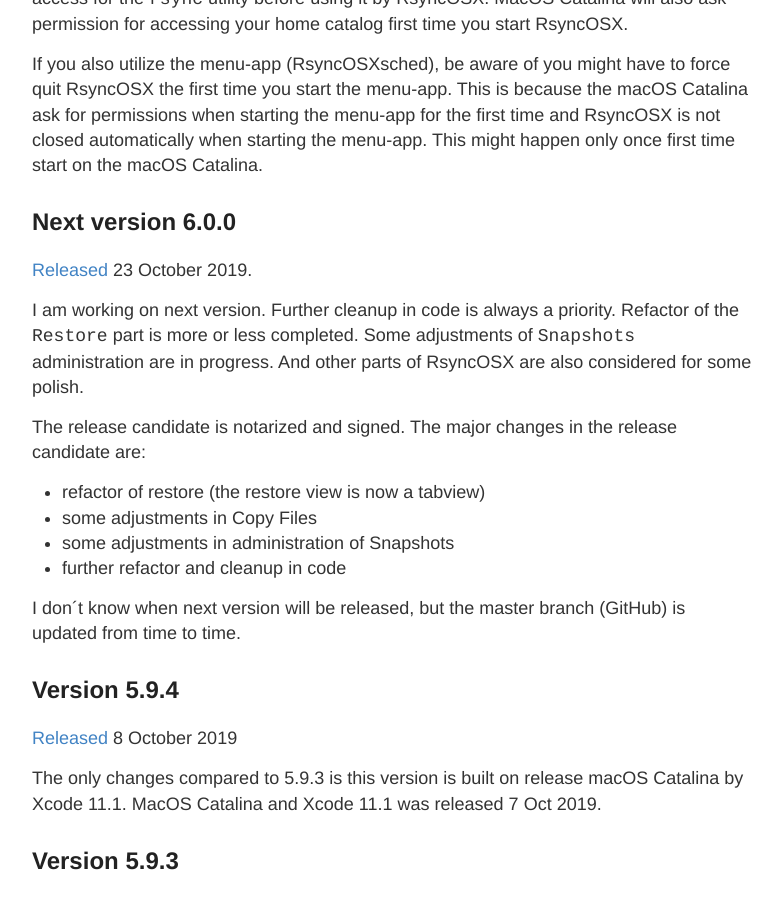
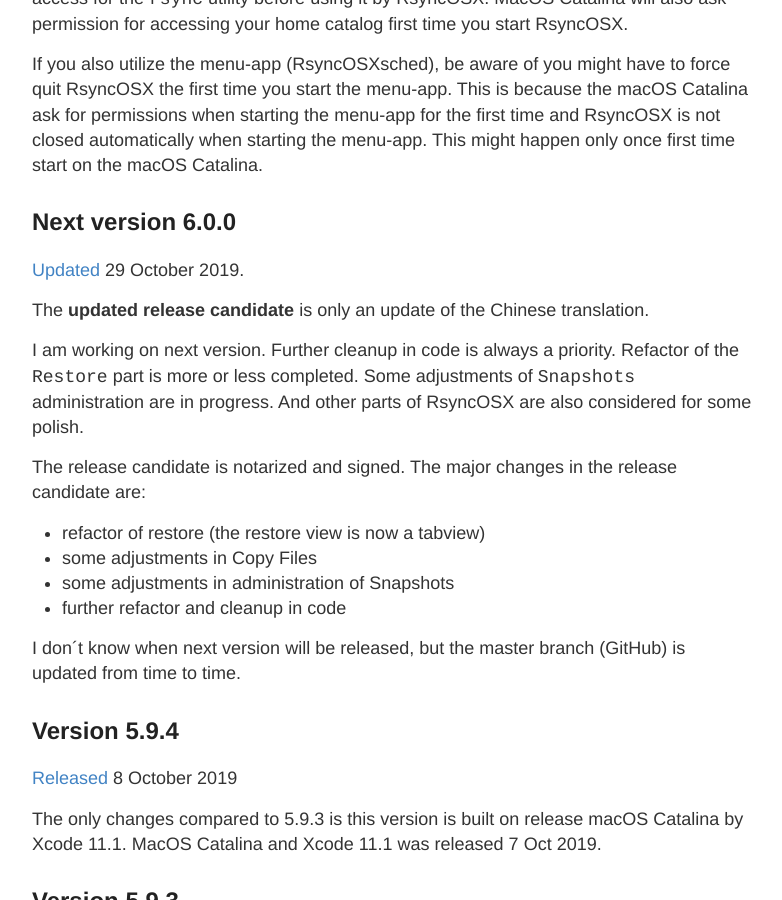
Before and after one commit to d2s/Documentation, a Jekyll site: the page built from _posts/2018-04-10-Changelog.md, in a window 1280 px wide and 900 px high, scrolled down 473 px. Shown: the whole window, without its empty margins (248-1030 px from the left). Built offline with Jekyll 4.4.1, drawn with Linux system fonts in a browser that asks for light colours.

Commit message:
Update 2018-04-10-Changelog.md

```diff
--- a/_posts/2018-04-10-Changelog.md
+++ b/_posts/2018-04-10-Changelog.md
@@ -13,7 +13,9 @@ If you also utilize the menu-app (RsyncOSXsched), be aware of you might have to
 
 ## Next version 6.0.0
 
-[Released](https://github.com/rsyncOSX/RsyncOSX/releases/tag/v6.0.0) 23 October 2019.
+[Updated](https://github.com/rsyncOSX/RsyncOSX/releases/tag/v6.0.0) 29 October 2019.
+
+The **updated release candidate** is only an update of the Chinese translation.
 
 I am working on next version. Further cleanup in code is always a priority. Refactor of the `Restore` part is more or less completed. Some adjustments of `Snapshots` administration are in progress. And other parts of RsyncOSX are also considered for some polish.
 
```
